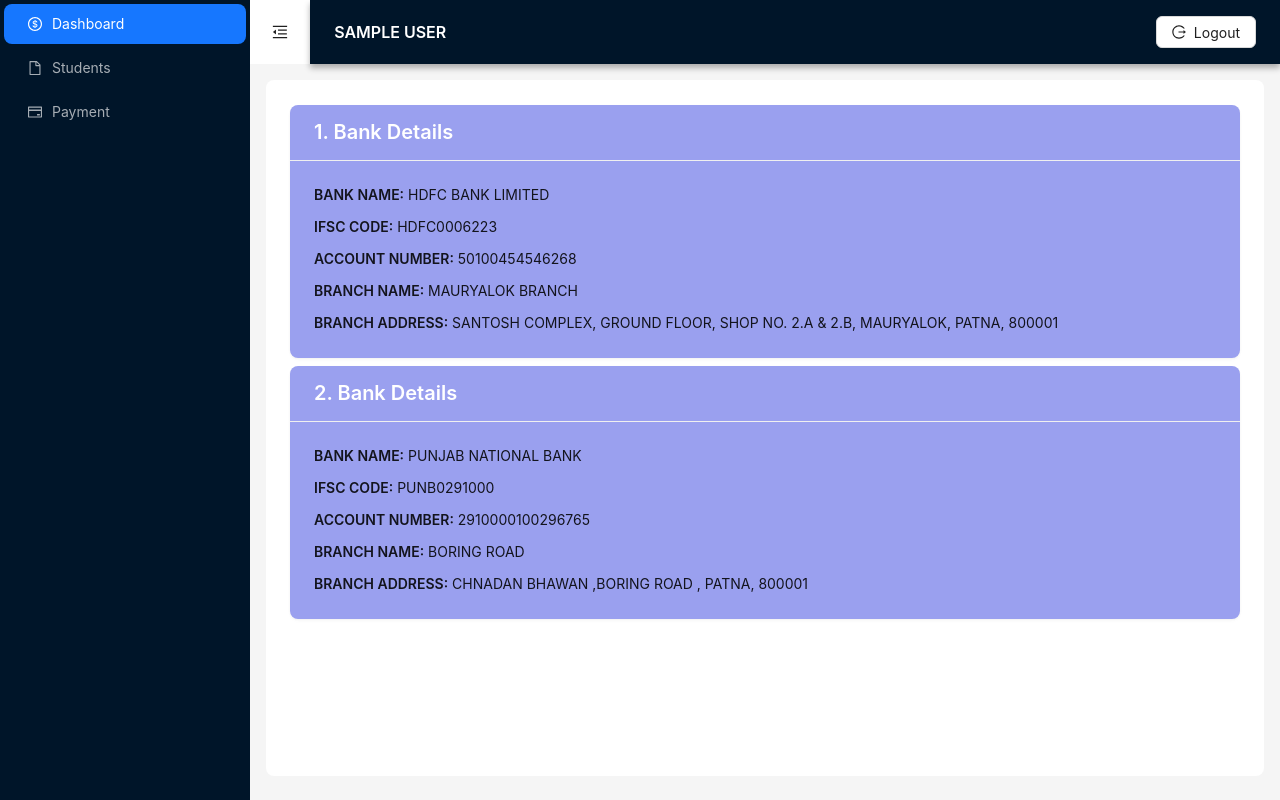
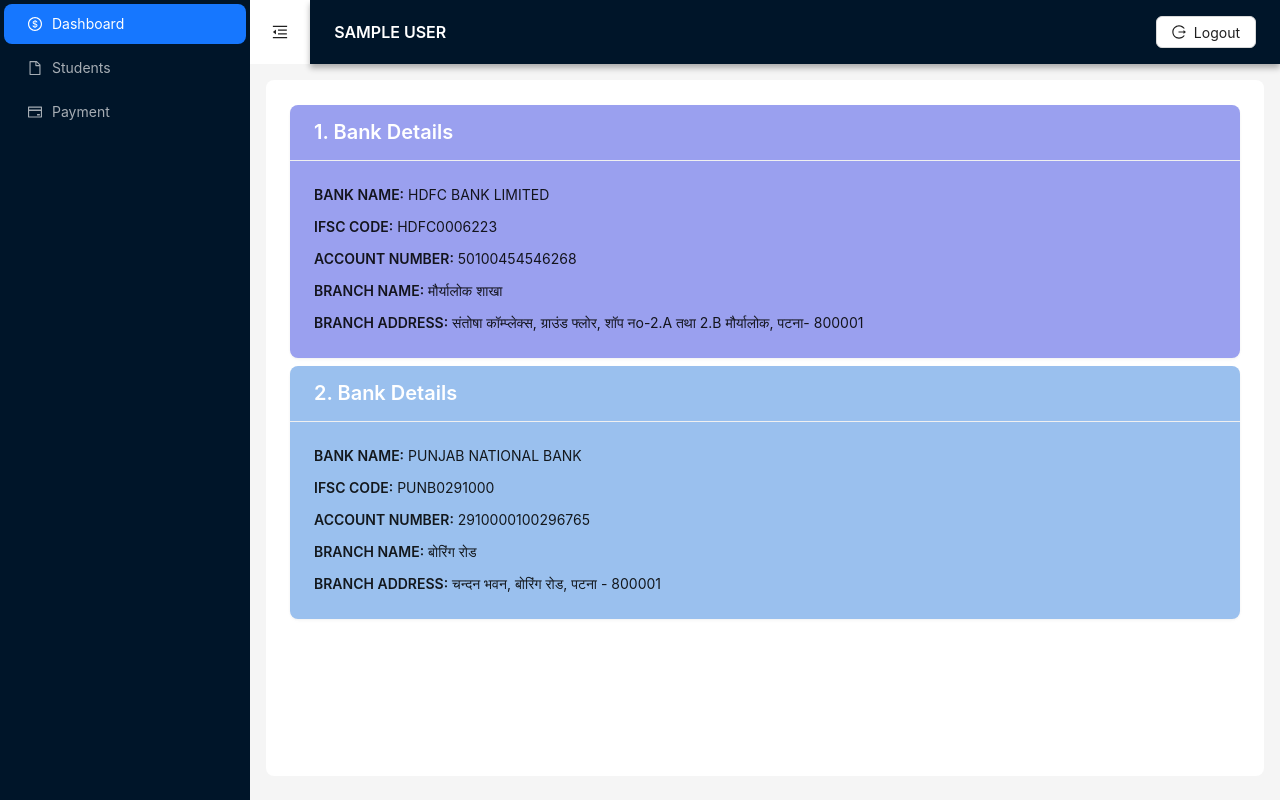
Before and after one commit to coderstank/dped-web, a React (Vite) app: page / in a window 1280 px wide. Built offline with nearby package versions, Linux system fonts and the light colour scheme; sample sign-in values are in the browser's storage.

Commit message:
add student filter

```diff
--- a/src/api/auth.js
+++ b/src/api/auth.js
@@ -6,8 +6,8 @@
 export const AddCandidate = async (data) => {
   return await axios.post("/add-candidate", data);
 };
-export const getAllCandidates = async (limit,page) => {
-  return await axios.get(`/candidates?limit=${limit}&page=${page}`);
+export const getAllCandidates = async (limit,page,application_state) => {
+  return await axios.get(`/candidates?limit=${limit}&page=${page}&application_state=${application_state}`);
 };
 export const getAllPayments = async (limit,page) => {
   return await axios.get(`/payments?limit=${limit}&page=${page}`);
--- a/src/pages/Front.jsx
+++ b/src/pages/Front.jsx
@@ -25,10 +25,14 @@
             <Text strong>ACCOUNT NUMBER:</Text> <Text>50100454546268</Text>
           </Col>
           <Col span={24} style={{ marginBottom: '10px' }}>
-            <Text strong>BRANCH NAME:</Text> <Text>MAURYALOK BRANCH</Text>
+            <Text strong>BRANCH NAME:</Text> <Text>मौर्यालोक शाखा</Text>
           </Col>
           <Col span={24}>
-            <Text strong>BRANCH ADDRESS:</Text> <Text>SANTOSH COMPLEX, GROUND FLOOR, SHOP NO. 2.A & 2.B, MAURYALOK, PATNA, 800001</Text>
+            <Text strong>BRANCH ADDRESS:</Text> <Text>
+संतोषा कॉम्प्लेक्स, ग्राउंड फ्लोर, शॉप नo-2.A तथा 2.B
+मौर्यालोक, पटना- 800001
+
+              </Text>
           </Col>
         </Row>
       </Card>
@@ -36,7 +40,7 @@
       <Card
         title={<Title level={4} style={{ color: '#fff',margin:'0' }}>2. Bank Details</Title>}
         bordered={false}
-        style={{ backgroundColor: '#9aa0ef', color: '#fff' }}
+        style={{ backgroundColor: 'rgb(154, 192, 238)', color: '#fff' }}
       >
         <Row>
           <Col span={24} style={{ marginBottom: '10px' }}>
@@ -49,10 +53,11 @@
             <Text strong>ACCOUNT NUMBER:</Text> <Text>2910000100296765</Text>
           </Col>
           <Col span={24} style={{ marginBottom: '10px' }}>
-            <Text strong>BRANCH NAME:</Text> <Text>BORING ROAD</Text>
+            <Text strong>BRANCH NAME:</Text> <Text>बोरिंग रोड</Text>
           </Col>
           <Col span={24}>
-            <Text strong>BRANCH ADDRESS:</Text> <Text>CHNADAN BHAWAN ,BORING ROAD , PATNA, 800001</Text>
+            <Text strong>BRANCH ADDRESS:</Text> <Text>
+            चन्दन भवन, बोरिंग रोड, पटना - 800001</Text>
           </Col>
         </Row>
       </Card>
--- a/src/pages/Students.jsx
+++ b/src/pages/Students.jsx
@@ -42,9 +42,9 @@
   const [limit,setLimit]=useState(50)
   const [page,setPage]=useState(1)
   const [pageDetails,setPageDetails]=useState({})
-  const getAllRecords = async (limit,page) => {
+  const getAllRecords = async (limit,page,application_state) => {
     try {
-       const { data } = await getAllCandidates(limit,page);
+       const { data } = await getAllCandidates(limit,page,application_state);
        setData(data.docs)
        setPageDetails({...data,docs:[]})
     } catch (error) {
@@ -57,7 +57,7 @@
           values.candidates=selectedStudents
           const data = await Payment(values);
           notification.success({message:'payment marked successful'})
-          getAllRecords(limit,page)
+          getAllRecords(limit,page,'')
           setSelectedStudents([])
           handleModalCancel()
           form.resetFields()
@@ -125,8 +125,12 @@
 
 
   useEffect(()=>{
-    getAllRecords(limit,page)
+    getAllRecords(limit,page,'')
   },[limit,page])
+
+  const handleSelect = (value) => {
+    getAllRecords(limit,1,value)
+  }
 
   return (
     <div>
@@ -143,6 +147,16 @@
             <Button disabled={!selectedStudents.length>0} onClick={handlePayClick} type="default">
               Pay Now ({selectedStudents.length})
             </Button>
+          <Select
+          style={{width:120,textAlign:'left'}}
+          defaultValue={''}
+          onChange={handleSelect}
+          options={[
+            {label:'All',value:''},
+            {label:'Pending',value:'saved'},
+            {label:'Submitted',value:'submitted'}
+          ]}
+          />
           </Space>
         </Col>
         </Row>
@@ -182,21 +196,6 @@
               form={form}
               onFinish={onFinishPayment}
             >
-            {/* <Form.Item
-              name={"candidates"}
-              label={"Candidates"}
-              rules={[{ required: true, message: "Please select candidates" }]}
-            >
-              <Select
-                mode="multiple"
-                placeholder="Select candidates"
-                options={data.map((student) => ({
-                  label: student.name,
-                  value: student.id,
-                }))}
-
-              />
-            </Form.Item> */}
 
             <Form.Item
               name={"payment_amount"}
```
